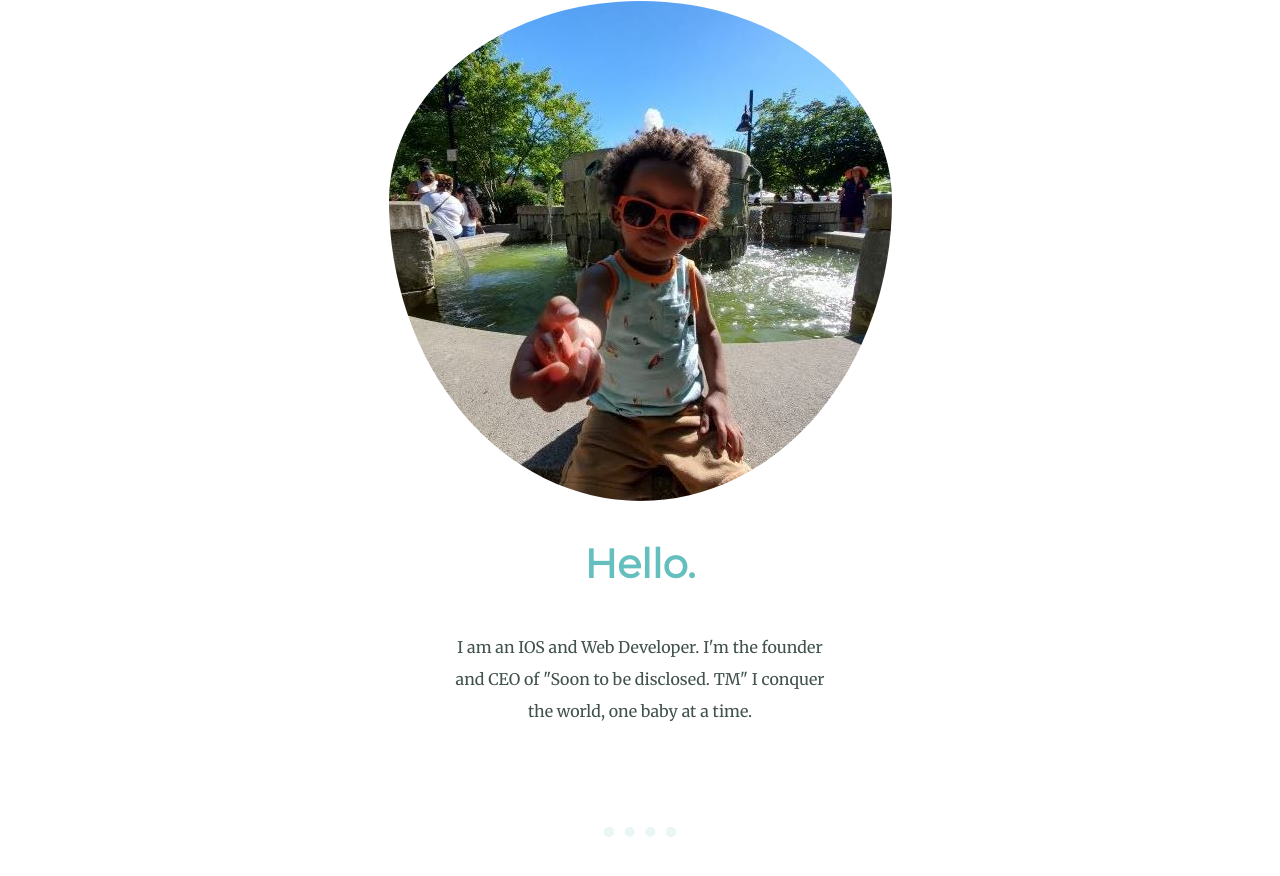
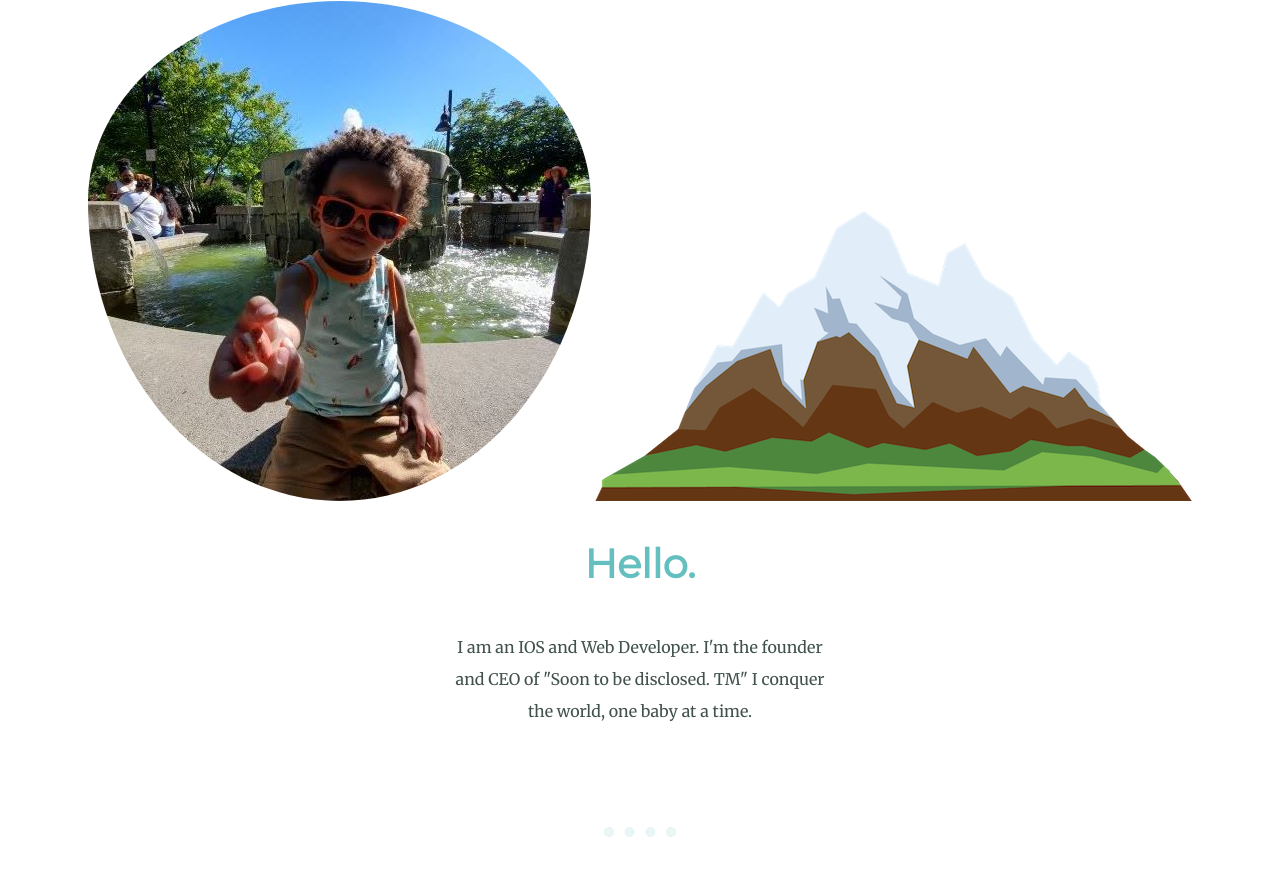
Before and after one commit to forgotnglory/cv, a plain HTML site: page index.html in a window 1280 px wide. Shown: the part 967-1843 px from the top of the page. Drawn offline with Linux system fonts and the light colour scheme.

Commit message:
Update index.html

```diff
--- a/index.html
+++ b/index.html
@@ -29,6 +29,7 @@
     <div class="middle-container">
       <div class="profile">
         <img class="noahB" src="Images/NoahMac.JPG" alt="NoahM-img">
+         <img class="mountain" src="Images/mountain.png" alt="mountain-img">
         <h2>Hello.</h2>
         <p class="intro">I am an IOS and Web Developer. I'm the founder and CEO of "Soon to be disclosed. TM"
         I  conquer the world, one baby at a time.</p>
```
